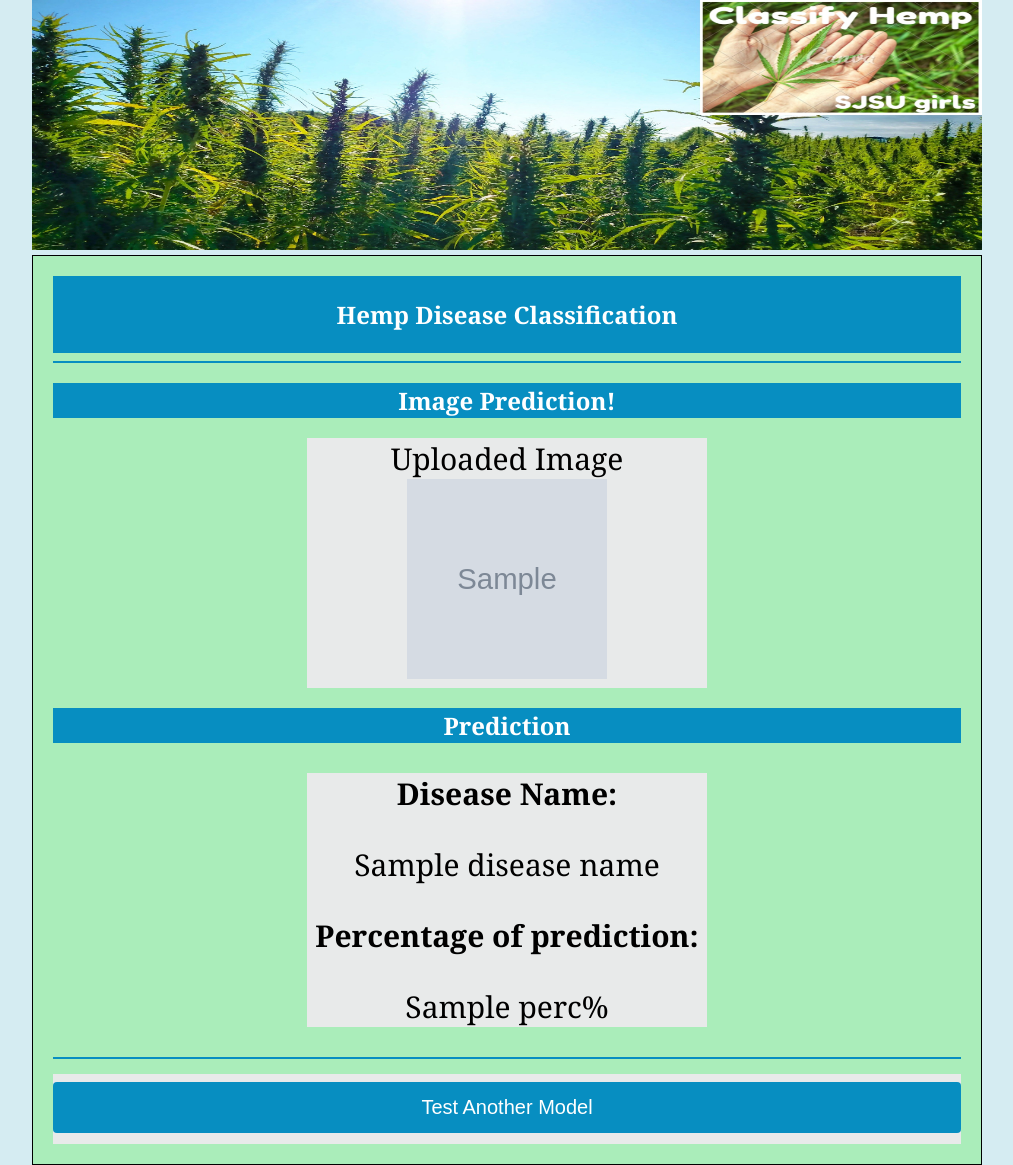
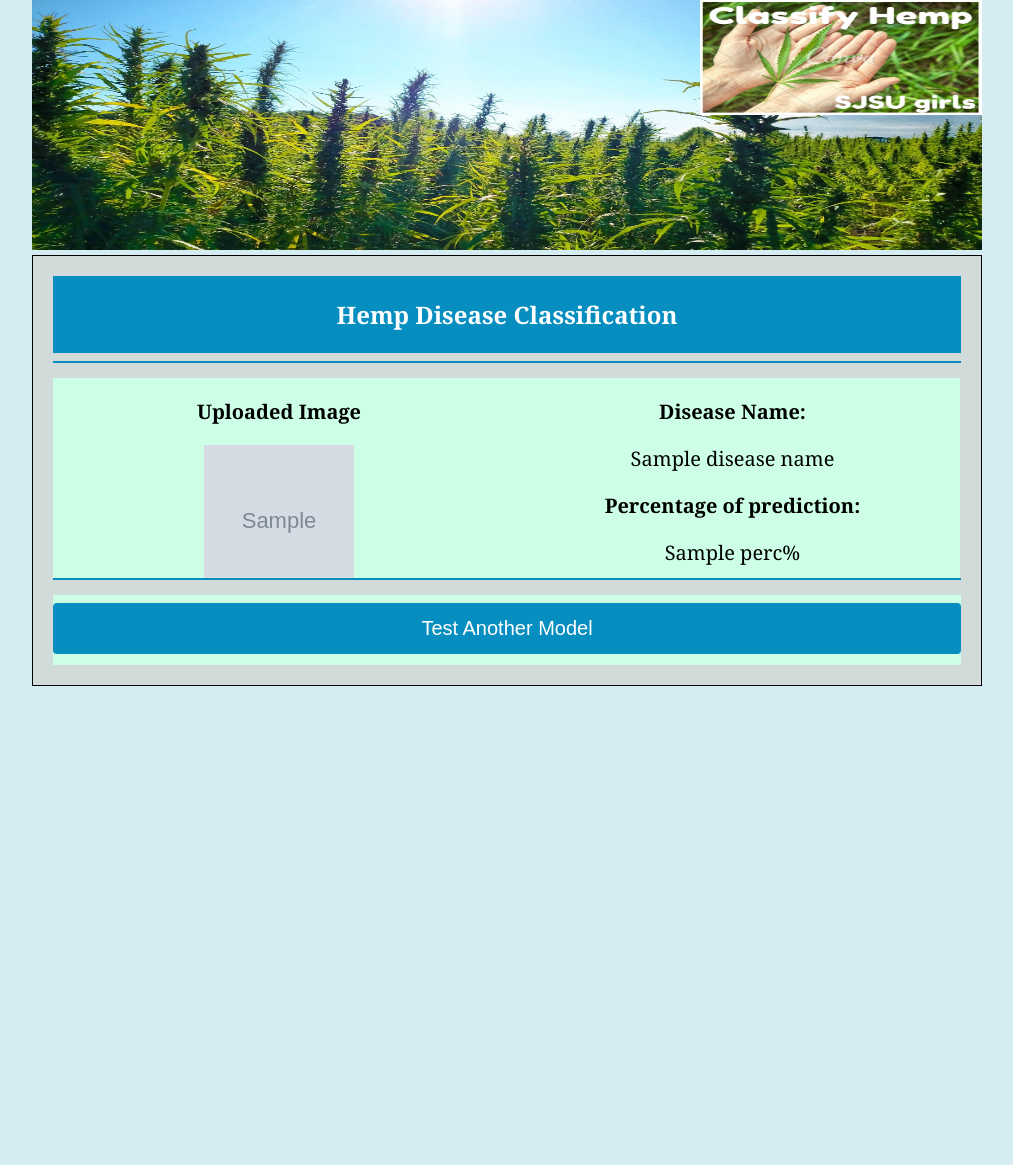
Before and after one commit to jyotsna-priya/hemp-project-ml, a Flask app: template templates/predict.html in a window 1280 px wide. Shown: the whole page, without its empty margins (80-1093 px from the left). After the commit the page ends 686 px from the top, so only its background shows below. Run offline with Flask 2, Linux system fonts and the light colour scheme; the template is opened without the code that fills it: most values are stand-ins (such as "Sample title", 1, 10 or a date in 2020); grey boxes marked "Sample" are stand-in pictures.

Commit message:
Update predict.html

```diff
--- a/templates/predict.html
+++ b/templates/predict.html
@@ -20,7 +20,7 @@
             margin-top: 0;
 	margin-left:7em;
             border:1px solid black;
-            background-color: #AAEDBA;
+            background-color: #D0DBDA;
 
         }
 
@@ -61,20 +61,33 @@
             margin-left: 7em;
         }
 	.upload{
+         margin:  auto;
+    	text-align: center;
+    	width: 452px;
+	font: 20px Georgia;
+	background-color: #ccffe6;
+	float: left;
+	overflow: hidden;
+	display: block;
+	height: 200px;
+        }
+	.predict{
          margin: 0 auto;
     	text-align: center;
-    width: 400px;
-	font: 30px Georgia;
-	background-color: #E8EAEA;
+    	width: 455px;
+	font: 20px Georgia;
+	background-color: #ccffe6;
+	float: left;
+	height: 200px;
         }
-
 	.test{
-	margin: 0 auto;
+	margin:  auto;
     	text-align: center;
     	width: 100%;
 	font: 30px Georgia;
-	background-color: #E8EAEA;
+	background-color: #ccffe6;
 	height: 70px;
+
 	}
         </style>
 </head>
@@ -87,15 +100,14 @@
         <div class="wrapper">
             <div class="head"><h2>Hemp Disease Classification</h2></div>
             <hr>
-            <h2>Image Prediction!</h2>
 
-            <div class="upload">Uploaded Image
-            <img src="{{ user_image }}" alt="User Image" width="200" height="200">
+            <div class="upload"><strong><p>Uploaded Image</p></strong>
+            <img src="{{ user_image }}" alt="User Image" width="150" height="150">
 
             </div>
 
-            <h2>Prediction</h2>
-<div class="upload">
+
+<div class="predict">
             <!-- <strong><p>Class Name: </p></strong>
             <p>{{pred_emotion}}</p> -->
             <strong><p>Disease Name: </p></strong>
```
Lines whose indentation alone changed are shown as unchanged.
